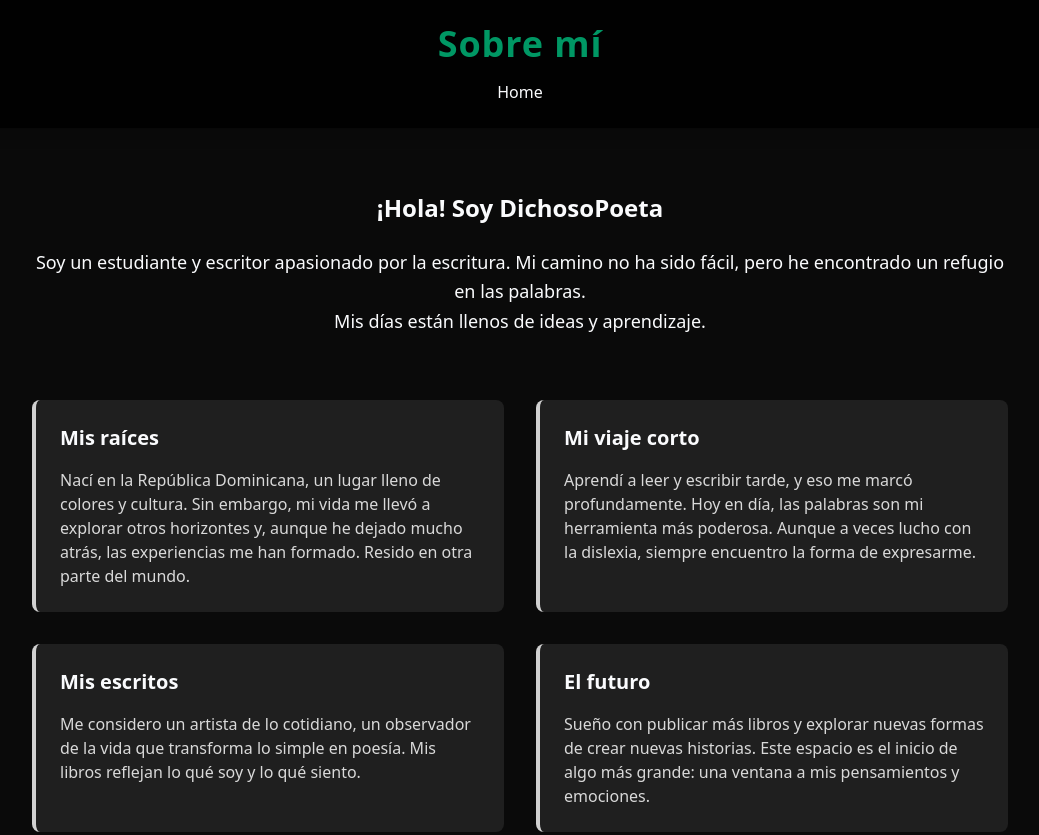
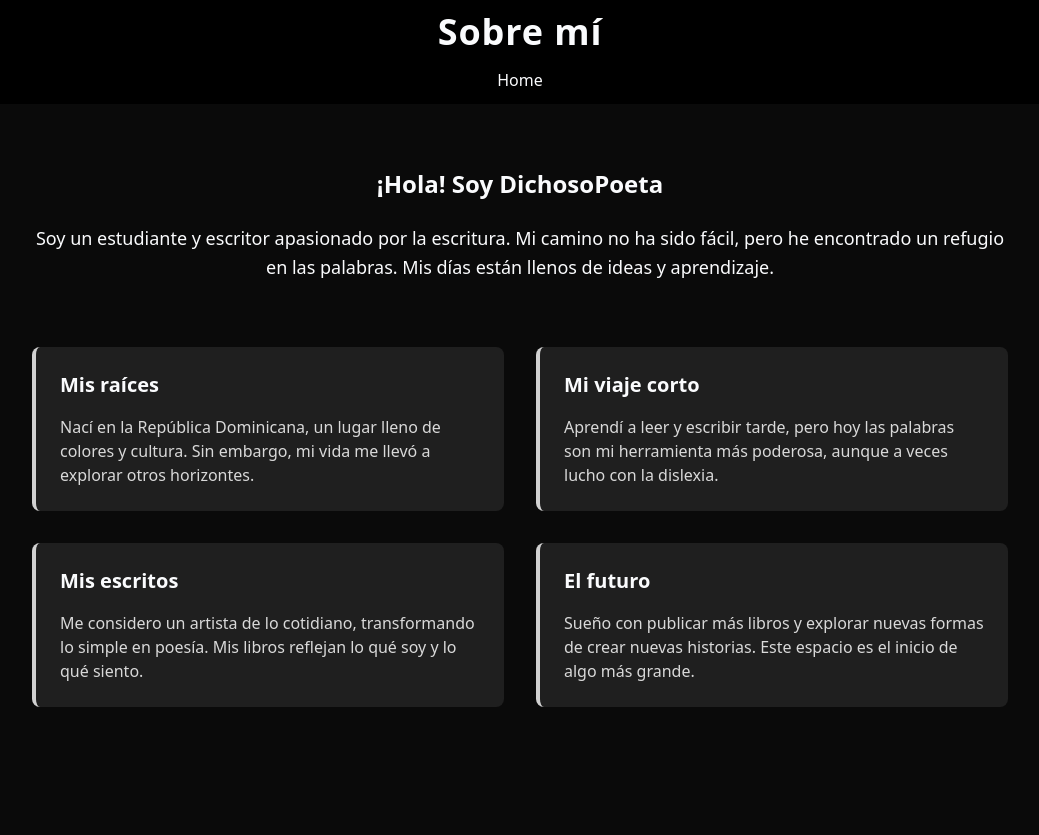
Before and after one commit to Vickito/dichosopoeta, a plain HTML site: page SobreMi.html in a window 1280 px wide. Shown: the top 835 px of the page, without its empty margins (120-1159 px from the left). Drawn offline with nearby package versions, Linux system fonts and the light colour scheme.

Commit message:
Update SobreMi.html

```diff
--- a/SobreMi.html
+++ b/SobreMi.html
@@ -6,117 +6,55 @@
     <title>Sobre mí</title>
     <link href="https://cdn.jsdelivr.net/npm/tailwindcss@2.2.19/dist/tailwind.min.css" rel="stylesheet">
     <style>
-        body {
-            background: #0a0a0a; /* Fondo oscuro */
-            color: #fafbfd; /* Texto blanco */
-            font-family: 'Arial', sans-serif;
+        body { background: #0a0a0a; color: #fafbfd; font-family: 'Arial', sans-serif; }
+        .card { background: #1f1f1f; border-left: 4px solid #d1d1d1; border-radius: 8px; padding: 1.5rem; }
+        .card-text { color: #d9d9d9; }
+        .home-link span { position: relative; }
+        .home-link span::before, .home-link span::after {
+            content: ''; position: absolute; top: 0; bottom: 0; width: 2px; background-color: #3cefff; transform-origin: center top; transform: scaleY(0); transition: transform 0.5s ease;
         }
-        .neon-title {
-            color: #009764; /* Verde pastel para el título "Sobre mí" */
-        }
-        .card {
-            background: #1f1f1f; /* Fondo oscuro para las tarjetas */
-            border-left: 4px solid #d1d1d1; /* Borde blanco gris (claro) */
-            border-radius: 8px;
-            padding: 1.5rem;
-        }
-        .card-text {
-            color: #d9d9d9; /* Texto gris claro */
-        }
-        .link {
-            color: #009764; /* Enlaces verdes pastel */
-        }
-        .home-link span {
-            position: relative;
-        }
-        .home-link span::before, .home-link span::after {
-            content: '';
-            position: absolute;
-            top: 0;
-            bottom: 0;
-            width: 2px;
-            background-color: #3cefff; /* Color azul para las líneas */
-            transform-origin: center top;
-            transform: scaleY(0);
-            transition: transform 0.5s ease;
-        }
-        .home-link span::before {
-            left: -8px;
-        }
-        .home-link span::after {
-            right: -8px;
-        }
-        .home-link span:hover::before, .home-link span:hover::after {
-            transform-origin: center bottom;
-            transform: scaleY(1);
-        }
+        .home-link span::before { left: -8px; }
+        .home-link span::after { right: -8px; }
+        .home-link span:hover::before, .home-link span:hover::after { transform-origin: center bottom; transform: scaleY(1); }
     </style>
 </head>
 <body class="font-sans antialiased">
 
-    <!-- Header -->
-    <header class="bg-black bg-opacity-90 p-6 shadow-lg text-center sticky top-0 z-10">
-        <h1 class="text-4xl font-extrabold tracking-wide neon-title">Sobre mí</h1>
-        <nav class="mt-4 flex justify-center gap-6">
-            <a href="index.html" class="home-link">
-                <span class="transition duration-200">Home</span>
-            </a>
+    <header class="bg-black p-3 text-center sticky top-0 z-10">
+        <h1 class="text-4xl font-extrabold tracking-wide">Sobre mí</h1>
+        <nav class="mt-4">
+            <a href="index.html" class="home-link"><span>Home</span></a>
         </nav>
     </header>
 
-    <!-- Main content -->
     <main class="max-w-5xl mx-auto py-16 px-6">
         <section class="text-center mb-16">
             <h2 class="text-2xl font-bold mb-6">¡Hola! Soy DichosoPoeta</h2>
-            <p class="text-lg leading-relaxed">
-                Soy un estudiante y escritor apasionado por la escritura.
-                Mi camino no ha sido fácil, pero he encontrado un refugio en las palabras.
-                <br>
-                Mis días están llenos de ideas y aprendizaje.
-            </p>
+            <p class="text-lg leading-relaxed">Soy un estudiante y escritor apasionado por la escritura. Mi camino no ha sido fácil, pero he encontrado un refugio en las palabras. Mis días están llenos de ideas y aprendizaje.</p>
         </section>
 
-        <!-- Interactive Cards -->
         <section>
             <div class="grid grid-cols-1 md:grid-cols-2 gap-8">
-                <!-- Bloque 1 -->
                 <div class="card">
                     <h3 class="text-xl font-semibold mb-4">Mis raíces</h3>
-                    <p class="card-text">
-                        Nací en la República Dominicana, un lugar lleno de colores y cultura. Sin embargo,
-                        mi vida me llevó a explorar otros horizontes y, aunque he dejado mucho atrás, las experiencias me han formado.
-                        Resido en otra parte del mundo.
-                    </p>
+                    <p class="card-text">Nací en la República Dominicana, un lugar lleno de colores y cultura. Sin embargo, mi vida me llevó a explorar otros horizontes.</p>
                 </div>
-                <!-- Bloque 2 -->
                 <div class="card">
                     <h3 class="text-xl font-semibold mb-4">Mi viaje corto</h3>
-                    <p class="card-text">
-                        Aprendí a leer y escribir tarde, y eso me marcó profundamente. Hoy en día, las palabras son mi herramienta más poderosa.
-                        Aunque a veces lucho con la dislexia, siempre encuentro la forma de expresarme.
-                    </p>
+                    <p class="card-text">Aprendí a leer y escribir tarde, pero hoy las palabras son mi herramienta más poderosa, aunque a veces lucho con la dislexia.</p>
                 </div>
-                <!-- Bloque 3 -->
                 <div class="card">
                     <h3 class="text-xl font-semibold mb-4">Mis escritos</h3>
-                    <p class="card-text">
-                        Me considero un artista de lo cotidiano, un observador de la vida que transforma lo simple en poesía.
-                        Mis libros reflejan lo qué soy y lo qué siento.
-                    </p>
+                    <p class="card-text">Me considero un artista de lo cotidiano, transformando lo simple en poesía. Mis libros reflejan lo qué soy y lo qué siento.</p>
                 </div>
-                <!-- Bloque 4 -->
                 <div class="card">
                     <h3 class="text-xl font-semibold mb-4">El futuro</h3>
-                    <p class="card-text">
-                        Sueño con publicar más libros y explorar nuevas formas de crear nuevas historias. Este espacio es el inicio de algo más grande:
-                        una ventana a mis pensamientos y emociones.
-                    </p>
+                    <p class="card-text">Sueño con publicar más libros y explorar nuevas formas de crear nuevas historias. Este espacio es el inicio de algo más grande.</p>
                 </div>
             </div>
         </section>
     </main>
 
-    <!-- Footer -->
     <footer class="bg-black text-gray-400 text-center p-6 mt-16">
         <p>&copy; 2024 DichosoPoeta. Todos los derechos reservados.</p>
     </footer>
```
